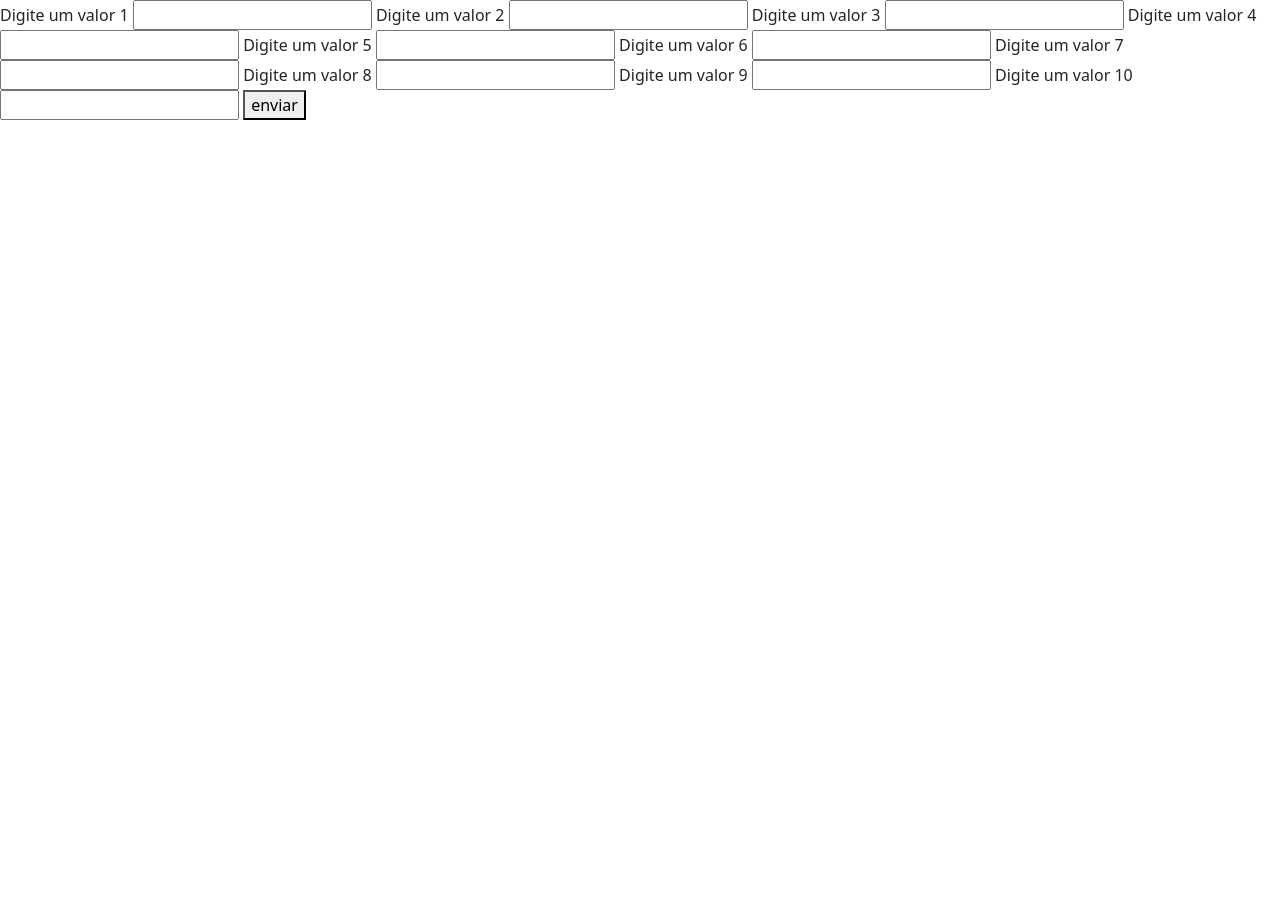
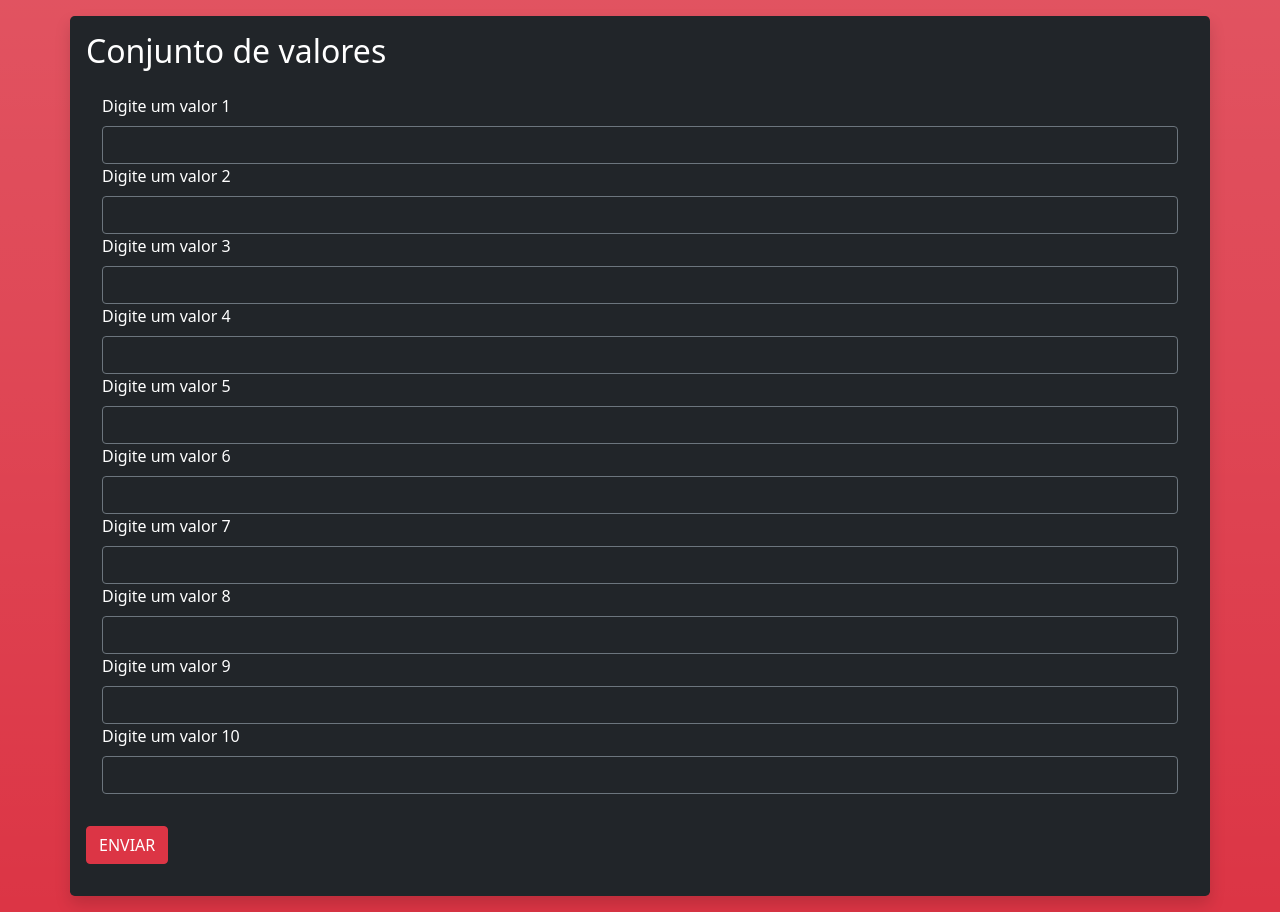
Before and after one commit to GBielMendes7/EletivaI-LinguagemdeProgamacaoIV, a PHP site: page / in a window 1280 px wide. Before the commit the page ends 120 px from the top, so only its background shows below. Run offline with PHP 8.4, Linux system fonts and the light colour scheme.

Commit message:
csslista2exercicio3

```diff
--- a/Lista de exercicios 2/lista2Exercicio 3/index.php
+++ b/Lista de exercicios 2/lista2Exercicio 3/index.php
@@ -10,21 +10,38 @@
 
     <title>Exercicio 3</title>
   </head>
-  <body>
+    <body class="p-3 bg-danger bg-gradient">
+
+      <div class="container rounded-3 p-3 shadow bg-dark text-white">
+        <h2>Conjunto de valores</h2>
         <form action="resposta.php" method="post">
+        <div class="row p-3">
+          <div class="col mb-3">
             <?php
                 for ($i=1; $i <= 10; $i++){
             ?>
-        <label for="num<?= $i ?>">Digite um valor <?= $i ?></label>
+            <label for="num<?= $i ?>" class="form-label">Digite um valor <?= $i ?></label>
 
-        <input type="number" id="num<?= $i ?>" name="num<?= $i ?>">
+            <input type="number" class="form-control text-light bg-dark border border-secondary" id="num<?= $i ?>" name="num<?= $i ?>">
             <?php
                 }
             ?>
 
-        <button type="submit">enviar</button>
+          </div>
+        </div>
+
+        <div class="row">
+          <div class="col mb-3">
+            <button type="submit" class="btn btn-danger">ENVIAR</button>
+
+          </div>
+        </div>
 
         </form>
 
+      </div>
+
+
+
     </body>
 </html>
```
Also changed, not shown: Lista de exercicios 2/lista2Exercicio 3/resposta.php (+15 -7 lines). Lines whose indentation alone changed are shown as unchanged.
